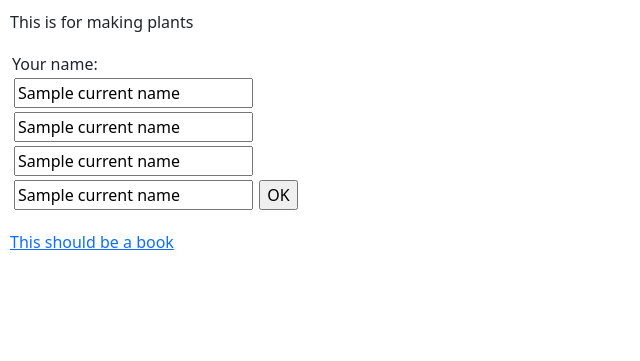
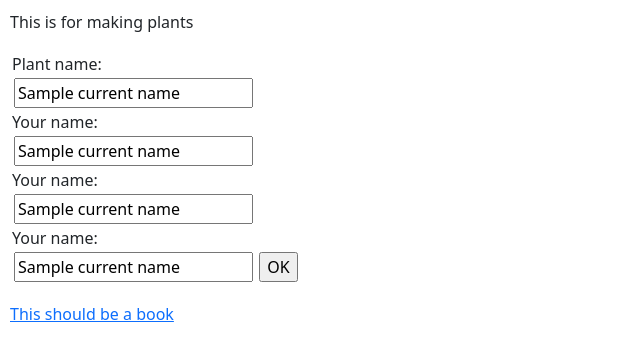
Before and after one commit to natewoodprojects/django-project, a Django app: template blossom/myapp/templates/new_plant.html in a window 1280 px wide. Shown: the part 66-427 px from the top of the page, without its empty margins (0-640 px from the left). Run offline with Django 4.2, Linux system fonts and the light colour scheme; the template is opened without the code that fills it: most values are stand-ins (such as "Sample title", 1, 10 or a date in 2020).

Commit message:
clean start to the day

```diff
--- a/blossom/myapp/templates/new_plant.html
+++ b/blossom/myapp/templates/new_plant.html
@@ -8,6 +8,16 @@
 </form> -->
 
 <form action="/your-name/" method="post" style="padding: 2px">
+  <label for="plant_name">Plant name: </label>
+  <br />
+  <input
+    id="your_name"
+    type="text"
+    name="your_name"
+    value="{{ current_name }}"
+    style="margin: 2px"
+  />
+  <br />
   <label for="your_name">Your name: </label>
   <br />
   <input
@@ -18,13 +28,7 @@
     style="margin: 2px"
   />
   <br />
-  <input
-    id="your_name"
-    type="text"
-    name="your_name"
-    value="{{ current_name }}"
-    style="margin: 2px"
-  />
+  <label for="your_name">Your name: </label>
   <br />
   <input
     id="your_name"
@@ -33,6 +37,8 @@
     value="{{ current_name }}"
     style="margin: 2px"
   /><br />
+  <label for="your_name">Your name: </label>
+  <br />
   <input
     id="your_name"
     type="text"
```
Also changed, not shown: 2 other files.
